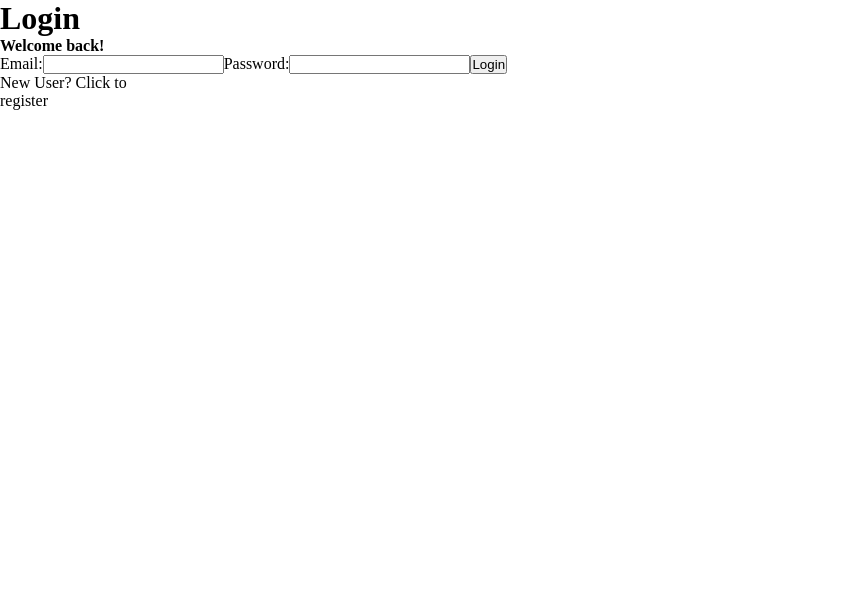
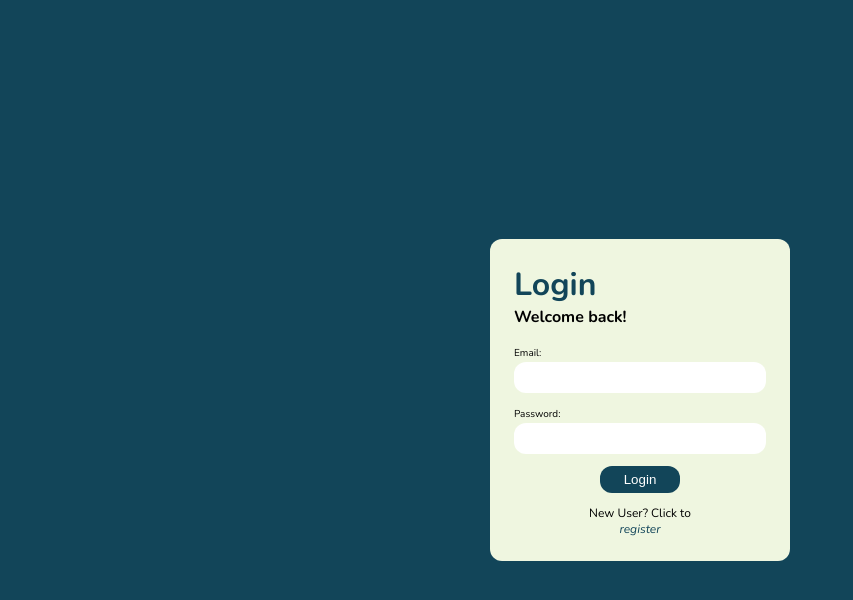
Before and after one commit to saurabhk79/blog-app, a React (Vite) app in the folder frontend/: page /login in a window 1280 px wide. Shown: the top 600 px of the page, without its empty margins (0-853 px from the left). Built offline with nearby package versions, Linux system fonts and the light colour scheme.

Commit message:
styled login and register

```diff
--- a/frontend/src/components/LoginComponent/index.jsx
+++ b/frontend/src/components/LoginComponent/index.jsx
@@ -40,21 +40,23 @@ const LoginComponent = () => {
 
         <h4>Welcome back!</h4>
         <form className={styles.form} onSubmit={handleSubmit(handleForm)}>
-          <label htmlFor="email-input">
-            Email:
+          <div>
+            <label htmlFor="email-input">Email:</label> <br />
             <input type="text" id="email-input" {...register("email")} />
-          </label>
+          </div>
 
-          <label htmlFor="password-input">
-            Password:
+          <div>
+            <label htmlFor="password-input">Password:</label> <br />
             <input
               type="password"
               id="password-input"
               {...register("password")}
             />
-          </label>
+          </div>
 
+          <div className={styles.centered}>
             <button>Login</button>
+          </div>
         </form>
 
         <p className={styles.switch}>
--- a/frontend/src/components/LoginComponent/login.module.css
+++ b/frontend/src/components/LoginComponent/login.module.css
@@ -0,0 +1,61 @@
+.login {
+    display: flex;
+    align-items: center;
+    justify-content: center;
+
+    height: 100vh;
+    background-color: #124559;
+}
+
+.login h1 {
+    color: #124559;
+}
+
+.loginCard {
+    background-color: #eff6e0;
+    padding: 24px;
+    border-radius: 12px;
+    width: 300px;
+}
+
+.form {
+    margin: 12px 0;
+    width: 100%;
+}
+
+.form input {
+    margin-bottom: 8px;
+    width: 100%;
+
+    outline: none;
+    border: none;
+    padding: 8px 8px;
+    border-radius: 12px;
+}
+
+.centered {
+    display: flex;
+    align-items: center;
+    justify-content: center;
+}
+
+.centered button {
+    padding: 6px 24px;
+    color: white;
+    margin-top: 4px;
+    background-color: #124559;
+    border: none;
+    outline: none;
+    border-radius: 12px;
+    cursor: pointer;
+}
+
+.switch {
+    text-align: center;
+    font-size: 12px;
+}
+
+.switch a {
+    color: #124559;
+    font-style: italic;
+}
--- a/frontend/src/components/RegisterComponent/index.jsx
+++ b/frontend/src/components/RegisterComponent/index.jsx
@@ -58,7 +58,9 @@ const RegisterComponent = () => {
             />
           </label>
 
+          <div className={styles.centered}>
           <button>Register</button>
+          </div>
         </form>
 
         <p className={styles.switch}>
--- a/frontend/src/components/RegisterComponent/register.module.css
+++ b/frontend/src/components/RegisterComponent/register.module.css
@@ -0,0 +1,62 @@
+.register {
+    display: flex;
+    align-items: center;
+    justify-content: center;
+
+    height: 100vh;
+    background-color: #124559;
+}
+
+.register h1 {
+    color: #124559;
+}
+
+.registerCard {
+    background-color: #eff6e0;
+    padding: 24px;
+    border-radius: 12px;
+    width: 300px;
+    box-shadow: 2px 2px 16px 2px ;
+}
+
+.form {
+    margin: 12px 0;
+    width: 100%;
+}
+
+.form input {
+    margin-bottom: 8px;
+    width: 100%;
+
+    outline: none;
+    border: none;
+    padding: 8px 8px;
+    border-radius: 12px;
+}
+
+.centered {
+    display: flex;
+    align-items: center;
+    justify-content: center;
+}
+
+.centered button {
+    padding: 6px 24px;
+    color: white;
+    margin-top: 4px;
+    background-color: #124559;
+    border: none;
+    outline: none;
+    border-radius: 12px;
+    cursor: pointer;
+}
+
+.switch {
+    text-align: center;
+    font-size: 12px;
+}
+
+.switch a {
+    color: #124559;
+    font-style: italic;
+}
--- a/frontend/src/index.css
+++ b/frontend/src/index.css
@@ -1,3 +1,5 @@
+@import url("https://fonts.googleapis.com/css2?family=Nunito:ital,wght@0,200..1000;1,200..1000&display=swap");
+
 :root {
   font-synthesis: none;
   text-rendering: optimizeLegibility;
@@ -11,7 +13,14 @@
   box-sizing: border-box;
 }
 
+body {
+  font-family: "Nunito", sans-serif;
+  font-optical-sizing: auto;
+}
 a {
   text-decoration: none;
   color: inherit;
 }
+label {
+  font-size: 10px;
+}
```
Lines whose indentation alone changed are shown as unchanged.
